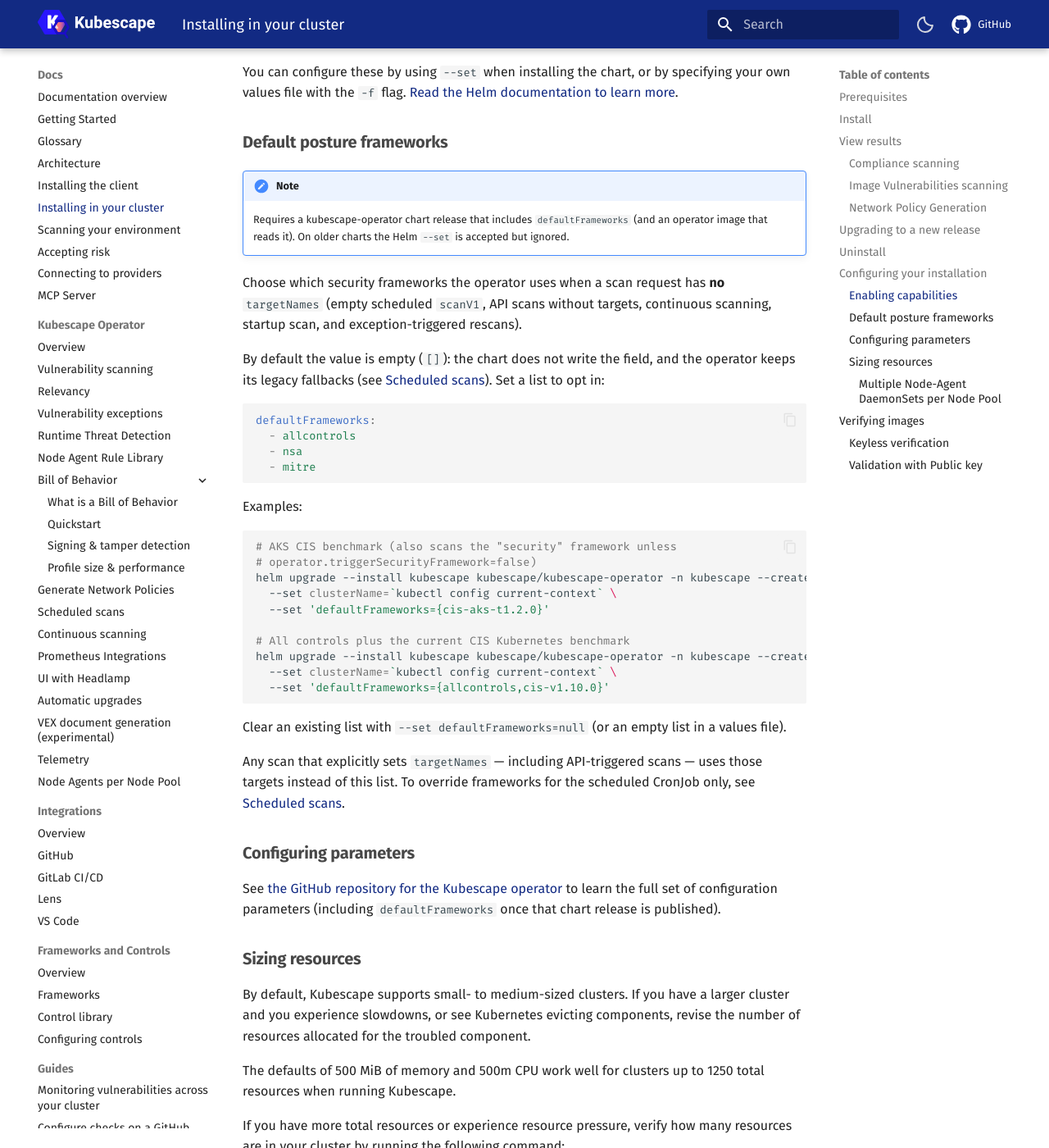
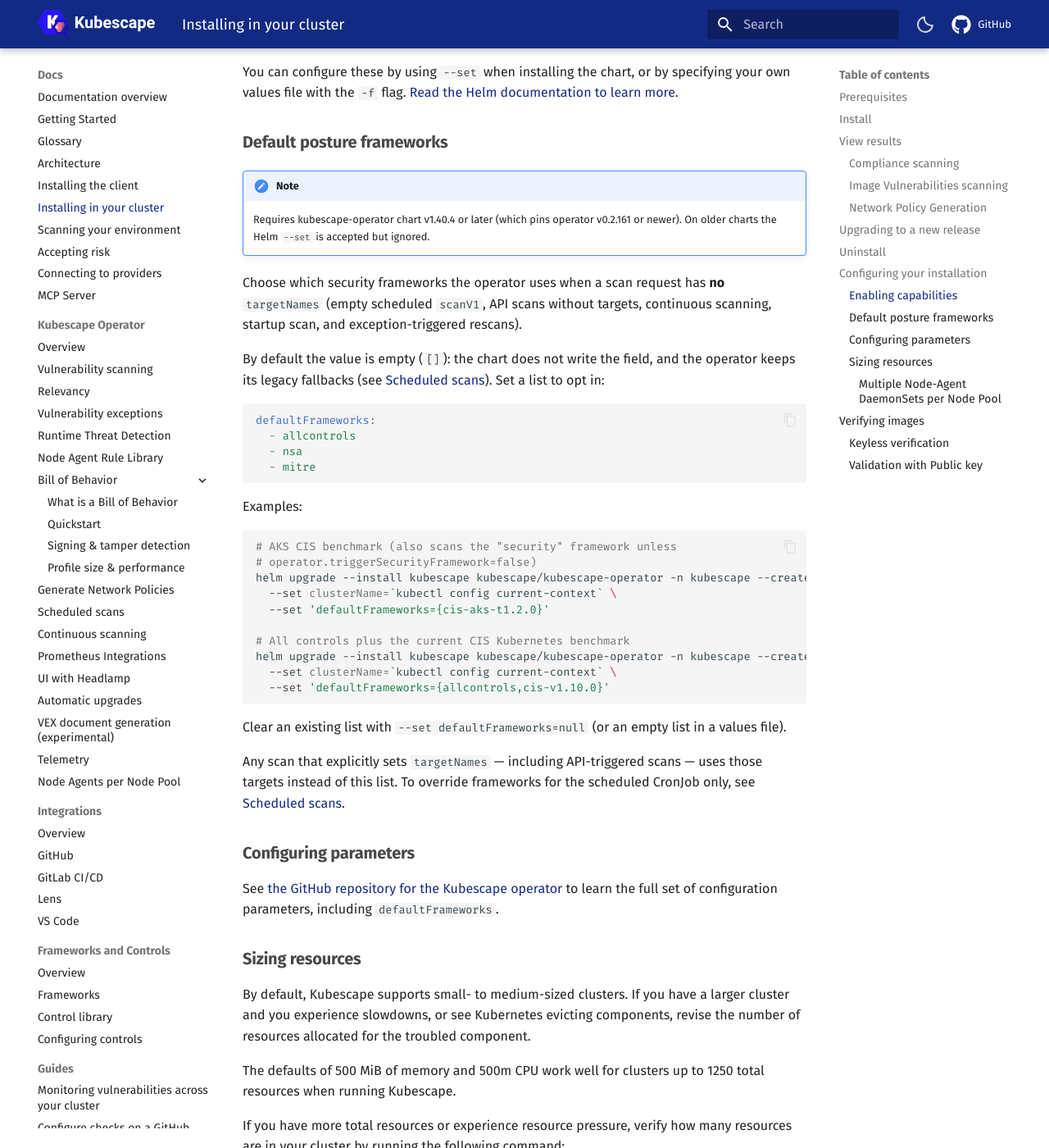
Before and after one commit to kubescape/kubescape.io, an MkDocs documentation site: the page built from docs/docs/install-operator.md, in a window 1280 px wide and 1400 px high, scrolled down 3912 px. Shown: the whole window at 82% size. Built offline with MkDocs 1.6.1 and Material for MkDocs 9.7.7, drawn with Linux system fonts in a browser that asks for light colours; comment, search, counter and statistics services are not loaded.

Commit message:
docs: pin kubescape-operator chart v1.40.4 for defaultFrameworks
Signed-off-by: Matthias Bertschy <matthias.bertschy@gmail.com>

```diff
--- a/docs/docs/install-operator.md
+++ b/docs/docs/install-operator.md
@@ -175,7 +175,7 @@
 ### Default posture frameworks
 
 !!! note
-    Requires a kubescape-operator chart release that includes `defaultFrameworks` (and an operator image that reads it). On older charts the Helm `--set` is accepted but ignored.
+    Requires kubescape-operator chart v1.40.4 or later (which pins operator v0.2.161 or newer). On older charts the Helm `--set` is accepted but ignored.
 
 Choose which security frameworks the operator uses when a scan request has **no** `targetNames` (empty scheduled `scanV1`, API scans without targets, continuous scanning, startup scan, and exception-triggered rescans).
 
@@ -209,7 +209,7 @@
 
 ### Configuring parameters
 
-See [the GitHub repository for the Kubescape operator](https://github.com/kubescape/helm-charts/blob/main/charts/kubescape-operator/README.md#chart-support) to learn the full set of configuration parameters (including `defaultFrameworks` once that chart release is published).
+See [the GitHub repository for the Kubescape operator](https://github.com/kubescape/helm-charts/blob/main/charts/kubescape-operator/README.md#chart-support) to learn the full set of configuration parameters, including `defaultFrameworks`.
 
 ### Sizing resources
 
```
